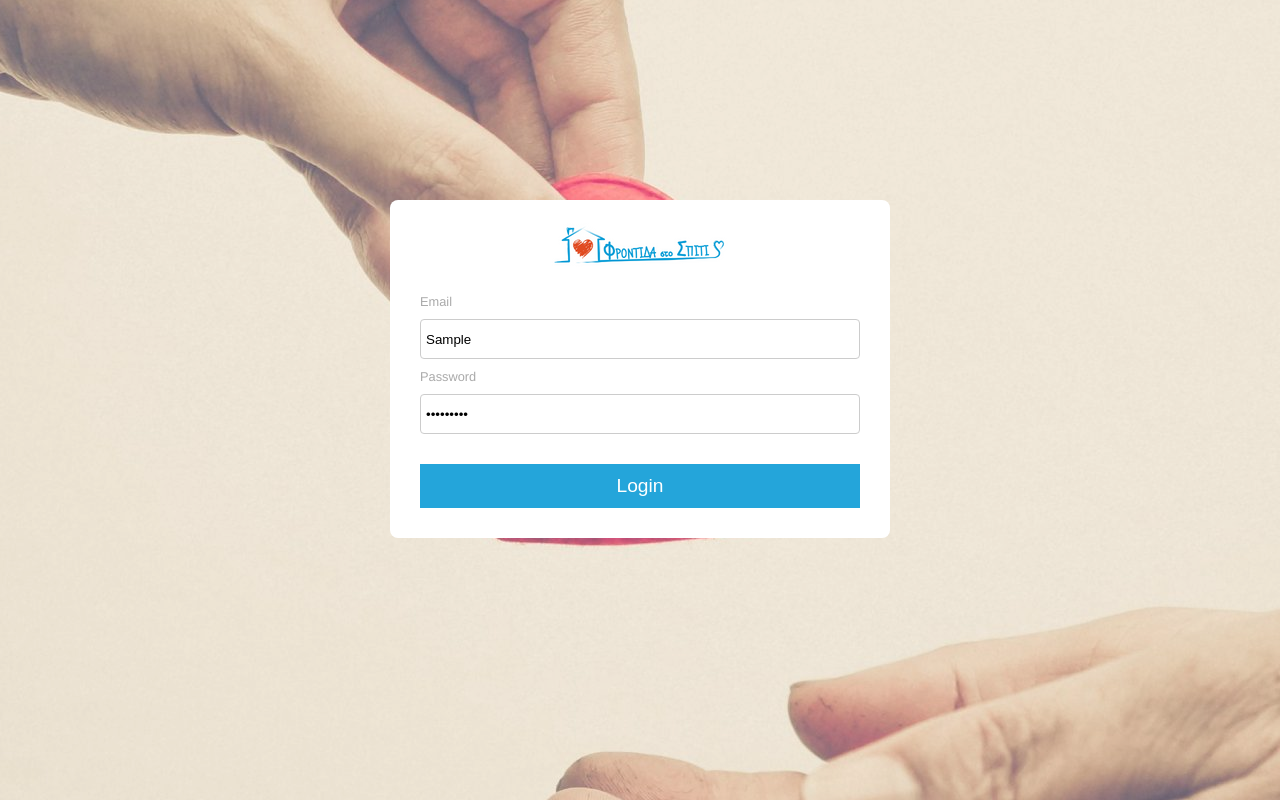
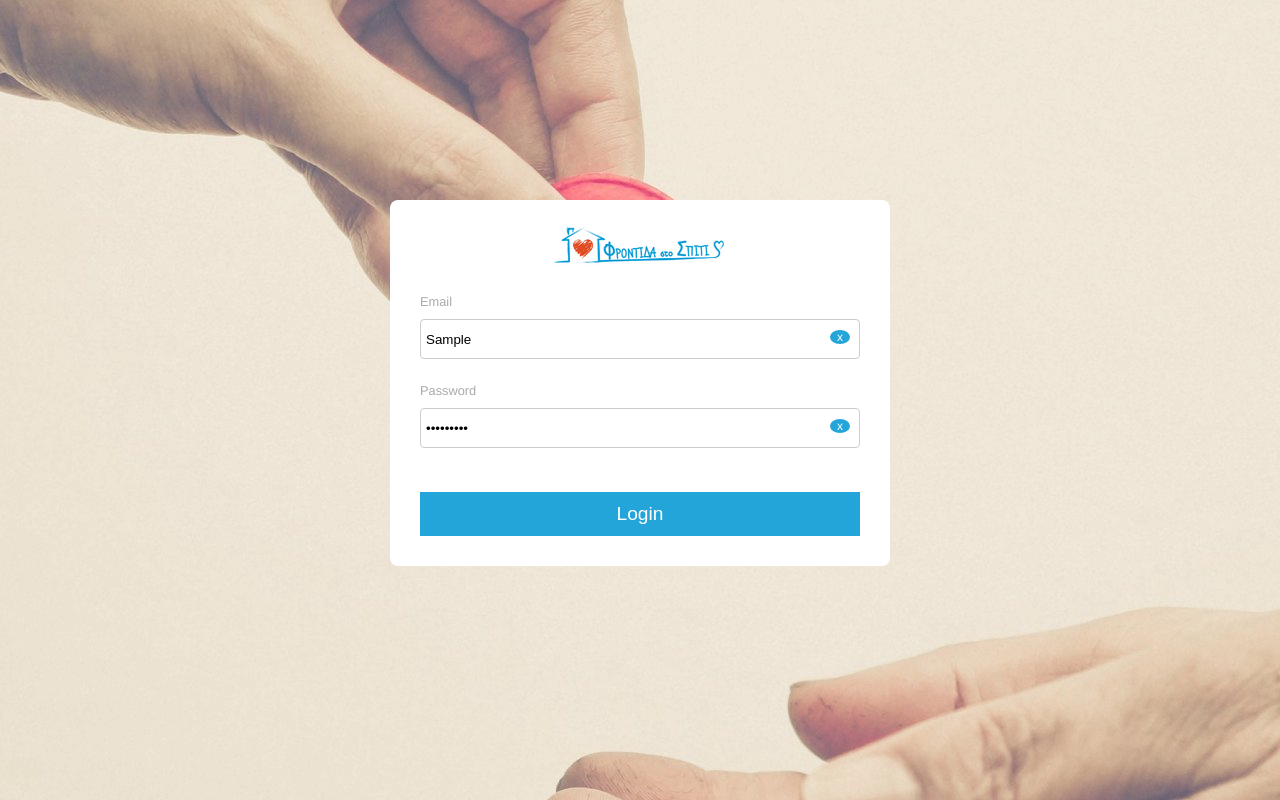
Before and after one commit to spiropoulos94/FRONTIDA_STO_SPITI_frontend, a Vue app: page /login in a window 1280 px wide. Both pictures are taken after typing "Sample", "Sample123" into the empty fields and a click on the button "Login". Built offline with nearby package versions, Linux system fonts and the light colour scheme.

Commit message:
clear inputs btn

```diff
--- a/src/components/LoginForm.vue
+++ b/src/components/LoginForm.vue
@@ -4,10 +4,28 @@
       <img src="@/assets/logoWhite.png" />
     </div>
     <form>
+      <!-- <div class="input-wrapper"> -->
       <label> Email </label>
       <input class="input" type="text" v-model="formData.email" />
+      <span
+        @click="clearInput('email')"
+        v-if="formData.email"
+        class="clear-input"
+        >x</span
+      >
+
+      <!-- </div> -->
+      <!-- <div class="input-wrapper"> -->
       <label> Password </label>
       <input class="input" type="password" v-model="formData.password" />
+      <span
+        @click="clearInput('password')"
+        v-if="formData.password"
+        class="clear-input"
+        >x</span
+      >
+
+      <!-- </div> -->
       <button @click="submit" class="form-sbmt">Login</button>
     </form>
     <!-- <pre>{{ formData }}</pre> -->
@@ -30,10 +48,33 @@ export default {
       e.preventDefault();
       console.log("click submit");
     },
+    clearInput(input) {
+      this.formData[input] = "";
+    },
   },
 };
 </script>
+
 <style lang="scss" scoped>
+.clear-input {
+  width: 20px;
+  font-size: 0.75rem;
+  border-radius: 50%;
+  display: flex;
+  justify-content: center;
+  align-items: center;
+  background: red;
+  background: $lightblue;
+  color: white;
+  position: relative;
+  bottom: 39px;
+  left: calc(100% - 20px - 10px);
+  cursor: pointer;
+  &:hover {
+    color: $lightblue;
+    background: white;
+  }
+}
 .form-wrapper {
   background: white;
   border-radius: calc(2 * $borderRadius);
@@ -67,6 +108,7 @@ export default {
     input {
       @include formInput;
       width: 100%;
+      position: relative !important;
     }
 
     button {
--- a/src/main.js
+++ b/src/main.js
@@ -10,6 +10,7 @@ import {
   faHome,
   faUserPlus,
   faCog,
+  faCircleXmark,
 } from "@fortawesome/free-solid-svg-icons";
 import { FontAwesomeIcon } from "@fortawesome/vue-fontawesome";
 
@@ -18,7 +19,15 @@ import store from "@/store/store.js";
 // Import your directive, in order to register it.
 import clickOutside from "@/utils/click-outside.js";
 
-library.add(faPhone, faBars, faFolder, faHome, faUserPlus, faCog);
+library.add(
+  faPhone,
+  faBars,
+  faFolder,
+  faHome,
+  faUserPlus,
+  faCog,
+  faCircleXmark
+);
 
 createApp(App)
   .component("font-awesome-icon", FontAwesomeIcon)
```
